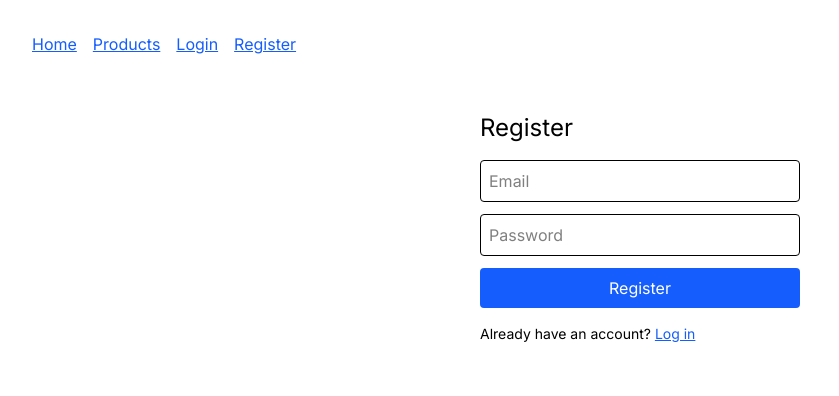
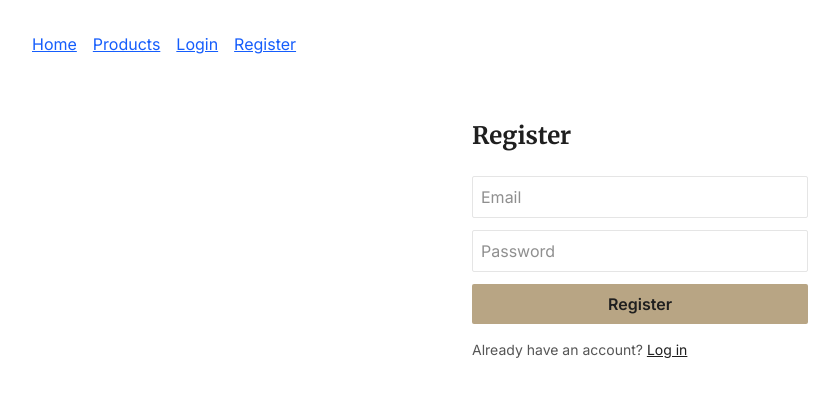
Before and after one commit to vedantgonbare/ecommerce-platform, a React (Vite) app in the folder frontend/: page /register in a window 1280 px wide. Shown: the top 396 px of the page, without its empty margins (0-839 px from the left). Built offline with nearby package versions, Linux system fonts and the light colour scheme; no server answers.

Commit message:
style: apply Homi design tokens to Login and Register pages

```diff
--- a/frontend/src/pages/Login.jsx
+++ b/frontend/src/pages/Login.jsx
@@ -1,6 +1,6 @@
 import { useState } from 'react'
 import { useNavigate } from 'react-router-dom'
-import { useMutation, useQueryClient} from '@tanstack/react-query'
+import { useMutation, useQueryClient } from '@tanstack/react-query'
 import { api } from '../api/client'
 
 function Login() {
@@ -23,8 +23,8 @@ function Login() {
   }
 
   return (
-    <div className="max-w-sm mx-auto mt-8">
-      <h1 className="text-2xl font-bold mb-4">Login</h1>
+    <div className="max-w-sm mx-auto mt-16 px-6">
+      <h1 className="font-display text-2xl text-ink mb-6">Login</h1>
 
       <form onSubmit={handleSubmit} className="flex flex-col gap-3">
         <input
@@ -33,7 +33,7 @@ function Login() {
           value={email}
           onChange={(e) => setEmail(e.target.value)}
           required
-          className="border border-gray-300 rounded p-2"
+          className="border border-line rounded-[2px] p-2 text-ink"
         />
         <input
           type="password"
@@ -41,7 +41,7 @@ function Login() {
           value={password}
           onChange={(e) => setPassword(e.target.value)}
           required
-          className="border border-gray-300 rounded p-2"
+          className="border border-line rounded-[2px] p-2 text-ink"
         />
 
         {loginMutation.isError && (
@@ -51,7 +51,7 @@ function Login() {
         <button
           type="submit"
           disabled={loginMutation.isPending}
-          className="bg-blue-600 text-white rounded p-2 disabled:opacity-50"
+          className="bg-tan text-ink rounded-[2px] p-2 font-semibold disabled:opacity-50"
         >
           {loginMutation.isPending ? 'Logging in...' : 'Log In'}
         </button>
--- a/frontend/src/pages/Register.jsx
+++ b/frontend/src/pages/Register.jsx
@@ -18,9 +18,10 @@ function Register() {
     e.preventDefault()
     registerMutation.mutate({ email, password })
   }
+
   return (
-    <div className="p-8 max-w-sm mx-auto">
-      <h1 className="text-2xl mb-4">Register</h1>
+    <div className="max-w-sm mx-auto mt-16 px-6">
+      <h1 className="font-display text-2xl text-ink mb-6">Register</h1>
       <form onSubmit={handleSubmit} className="flex flex-col gap-3">
         <input
           type="email"
@@ -28,7 +29,7 @@ function Register() {
           value={email}
           onChange={(e) => setEmail(e.target.value)}
           required
-          className="border p-2 rounded"
+          className="border border-line rounded-[2px] p-2 text-ink"
         />
         <input
           type="password"
@@ -37,12 +38,12 @@ function Register() {
           onChange={(e) => setPassword(e.target.value)}
           required
           minLength={8}
-          className="border p-2 rounded"
+          className="border border-line rounded-[2px] p-2 text-ink"
         />
         <button
           type="submit"
           disabled={registerMutation.isPending}
-          className="bg-blue-600 text-white p-2 rounded disabled:opacity-50"
+          className="bg-tan text-ink rounded-[2px] p-2 font-semibold disabled:opacity-50"
         >
           {registerMutation.isPending ? 'Registering...' : 'Register'}
         </button>
@@ -50,8 +51,8 @@ function Register() {
           <p className="text-red-600 text-sm">{registerMutation.error.message}</p>
         )}
       </form>
-      <p className="mt-4 text-sm">
-        Already have an account? <Link to="/login" className="text-blue-600 underline">Log in</Link>
+      <p className="mt-4 text-sm text-ink-muted">
+        Already have an account? <Link to="/login" className="text-ink underline">Log in</Link>
       </p>
     </div>
   )
```
